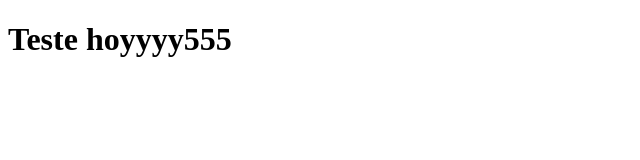
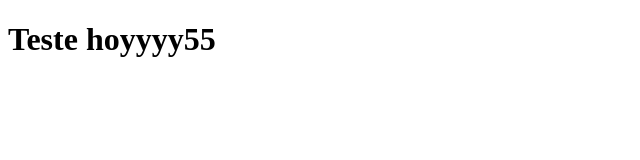
Before and after one commit to ValmirAraujo/coursera-html-css-javascript, a plain HTML site: page index.html in a window 1280 px wide. Shown: the full height of the page, 0-640 px from the left. Drawn offline with Linux system fonts and the light colour scheme.

Commit message:
testando

```diff
--- a/index.html
+++ b/index.html
@@ -10,7 +10,7 @@
 
 <body>
     <h1>
-        Teste hoyyyy555
+        Teste hoyyyy55
     </h1>
 </body>
 
```
